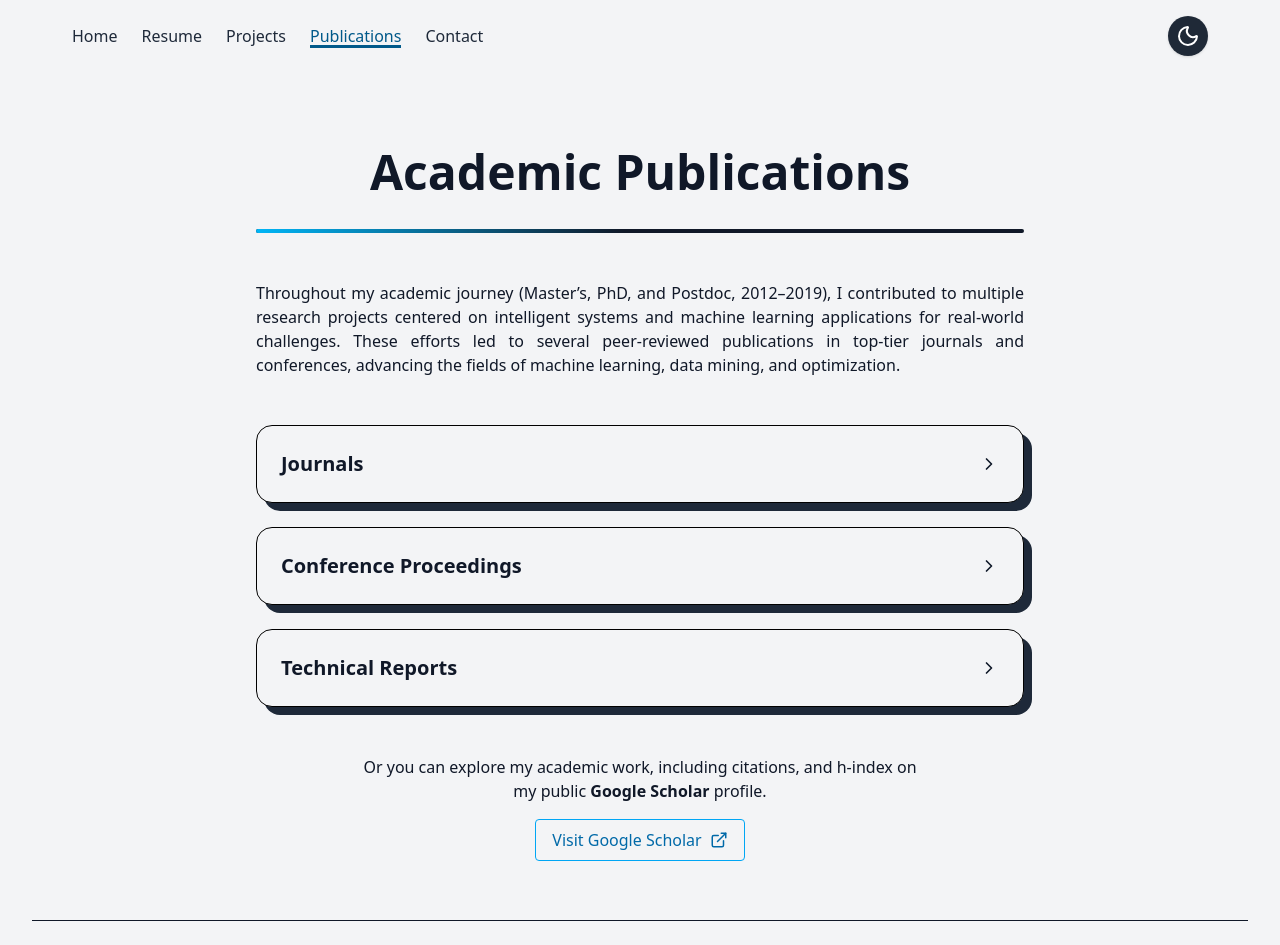
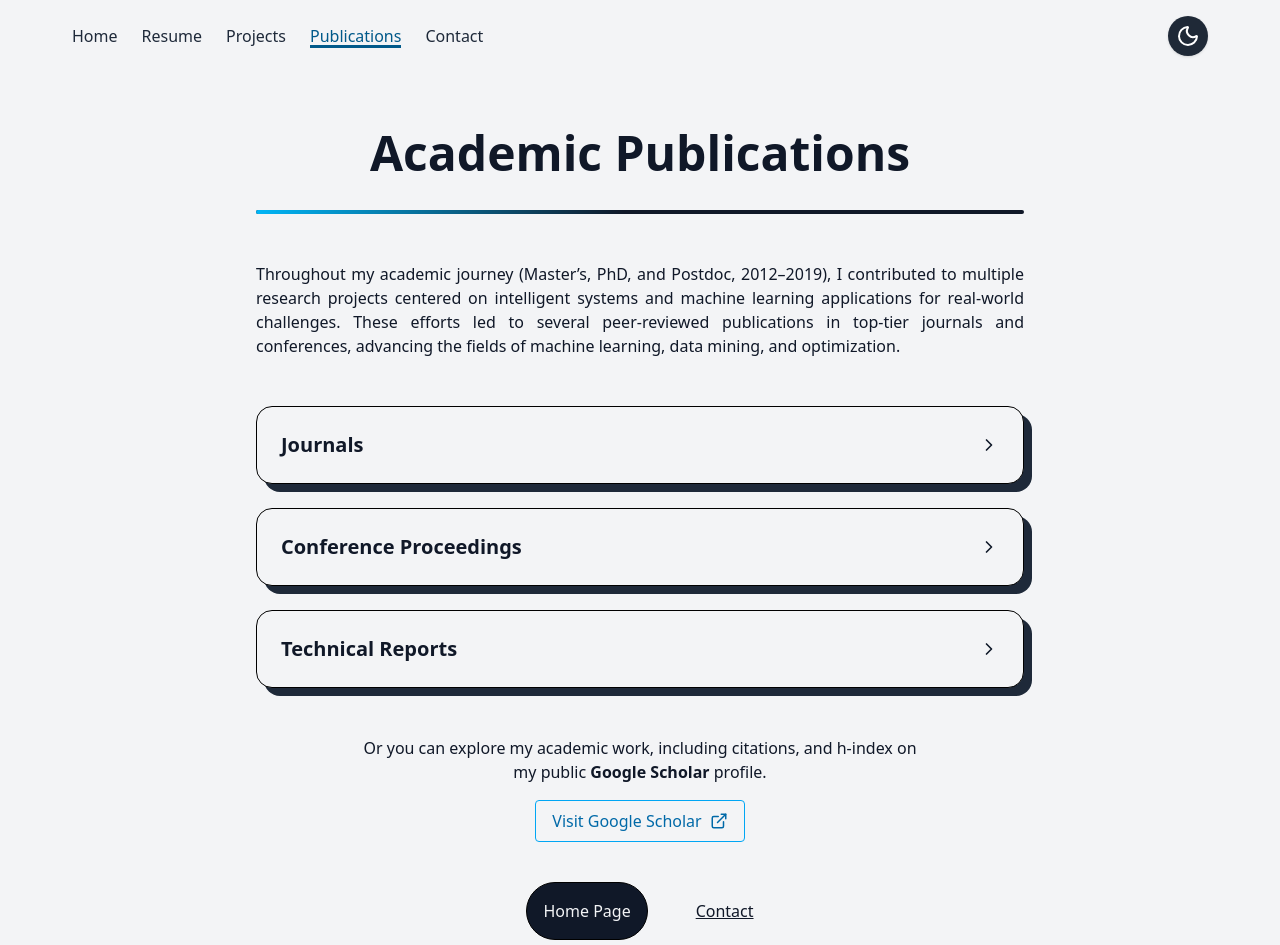
Before and after one commit to MuriloZangari/dev-portfolio, a Next.js app: page /publications in a window 1280 px wide. Shown: the top 945 px of the page. Built offline with nearby package versions, Linux system fonts and the light colour scheme.

Commit message:
feat: add new buttons and improve UI/UX

```diff
--- a/src/app/publications/page.tsx
+++ b/src/app/publications/page.tsx
@@ -162,6 +162,27 @@ export default function Publications() {
           <ExternalLink className="ml-2" size={18} />
         </a>
       </AnimatedText>
+
+      <div className="flex flex-wrap gap-12 items-center pt-6 md:pt-0 justify-center md:justify-center mx-auto mb-6 md:mb-10">
+              <AnimatedText delay={0.8}>
+                <div className="flex justify-center">
+                  <a
+                    href="/home"
+                    className="inline-flex items-center px-4 py-4 bg-gray-900 dark:bg-gray-100 border border-black dark:border-white text-gray-100 dark:text-gray-900 font-medium rounded-4xl hover:bg-gray-100 hover:text-gray-900 dark:hover:bg-gray-900 dark:hover:text-gray-100 transition"
+                  >
+                    Home Page
+                  </a>
+                </div>
+              </AnimatedText>
+              <AnimatedText delay={0.9}>
+                <a
+                  href="/contact"
+                  className="text-sm md:text-base underline font-medium"
+                >
+                  Contact
+                </a>
+              </AnimatedText>
+            </div>
     </section>
   );
 }
```
